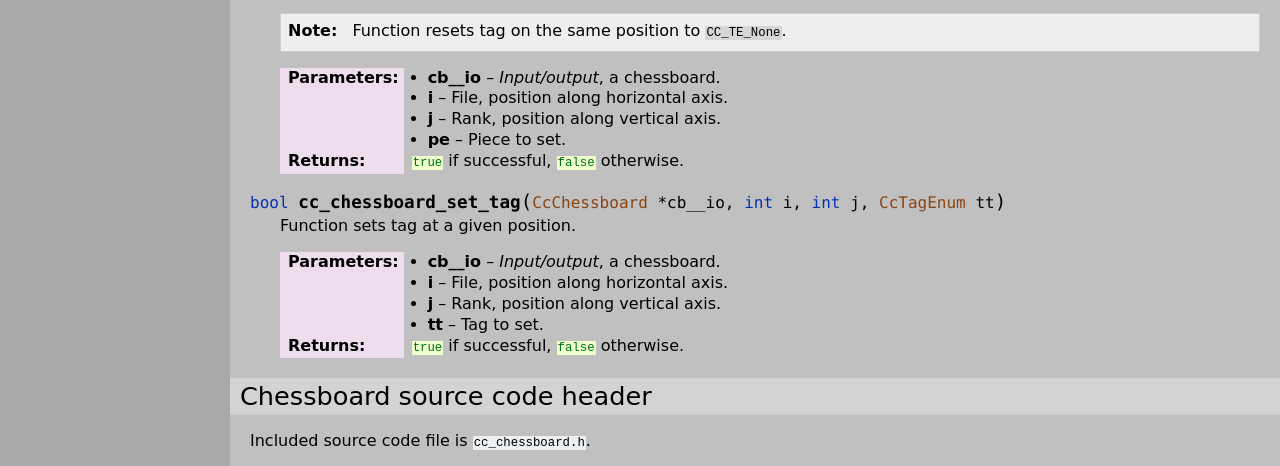
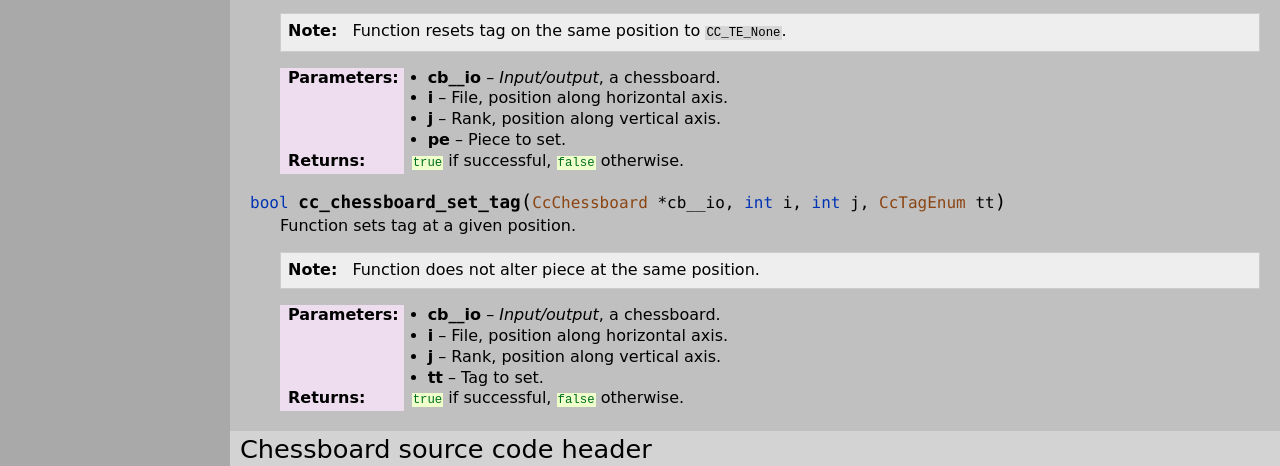
Before and after one commit to mmlacak/crochess, a Sphinx documentation site: the page built from docs/source/libcc/ccchessboard.rst, in a window 1280 px wide and 900 px high, scrolled down 4130 px, cut to the strip 0-466 px from the top of the window. Built offline with Sphinx 7.4.7, drawn with Linux system fonts in a browser that asks for light colours.

Commit message:
Tiny fix, cc_chessboard_set_tag().

```diff
--- a/docs/source/libcc/ccchessboard.rst
+++ b/docs/source/libcc/ccchessboard.rst
@@ -277,6 +277,10 @@ Chessboard functions
 
     Function sets tag at a given position.
 
+    .. note::
+
+        Function does not alter piece at the same position.
+
     :param cb__io: *Input/output*, a chessboard.
     :param i: File, position along horizontal axis.
     :param j: Rank, position along vertical axis.
```
